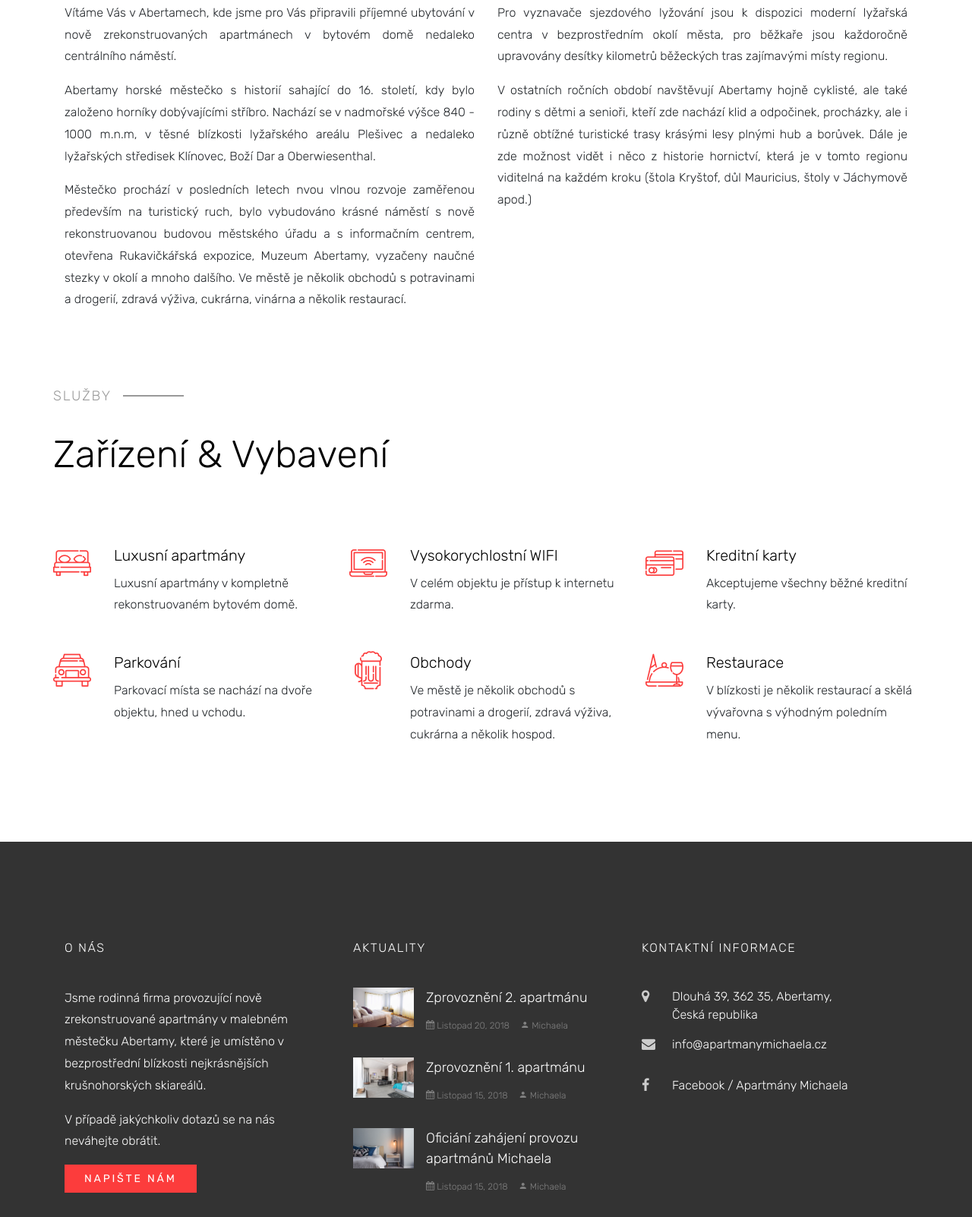
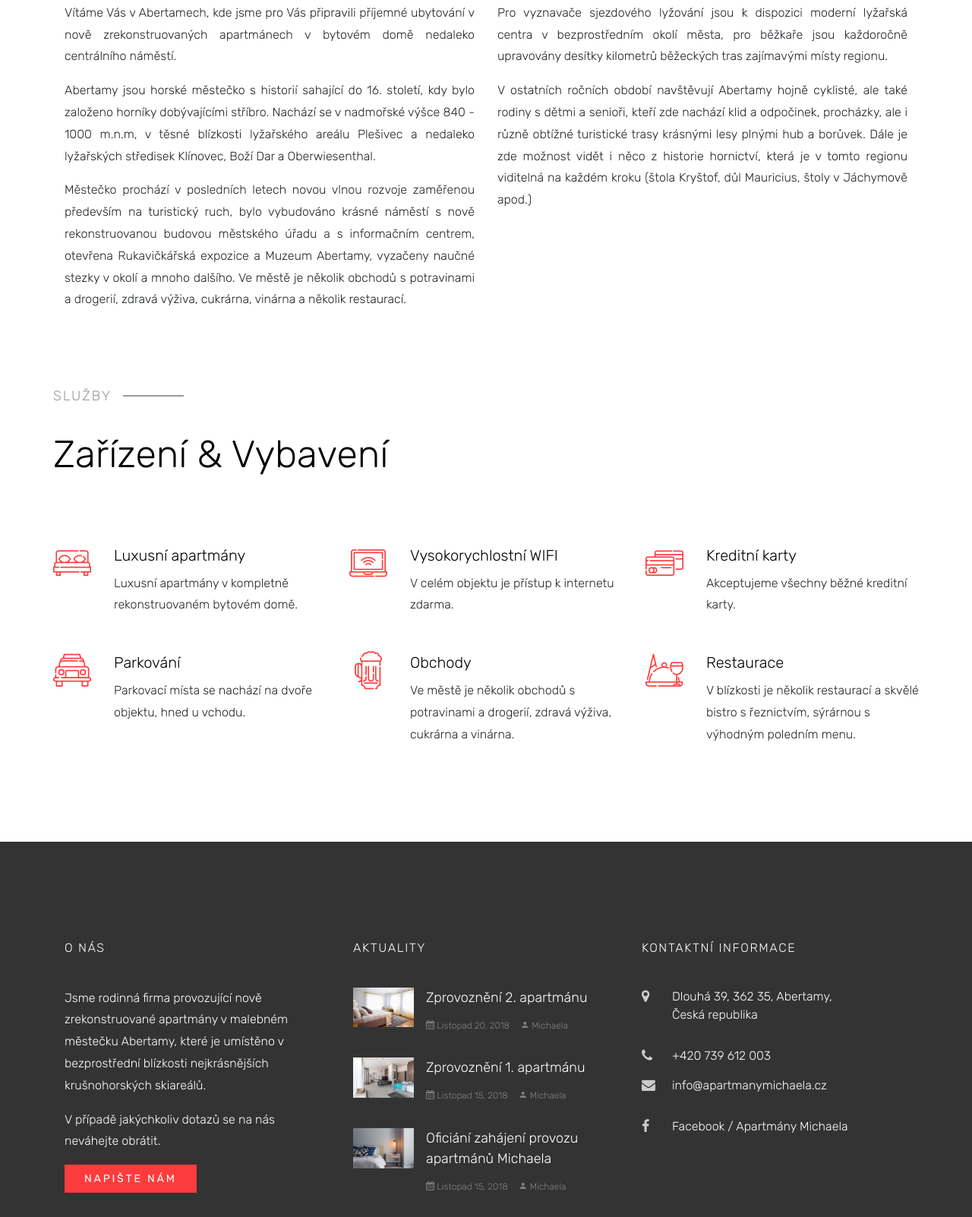
Before and after one commit to grolljak/abertamy, a plain HTML site: page index.html in a window 1280 px wide. Shown: the part 1156-2758 px from the top of the page at 76% size. Drawn offline with Linux system fonts and the light colour scheme; some packages are replaced by stand-ins of ours; no server answers; a script that the page names is missing; files whose address does not match are found by name.

Commit message:
Few minor fixes, typos etc.

```diff
--- a/index.html
+++ b/index.html
@@ -142,11 +142,11 @@
           <div class="col-md-6" style="text-align: justify">
             <p>Vítáme Vás v Abertamech, kde jsme pro Vás připravili příjemné ubytování v nově zrekonstruovaných
               apartmánech v bytovém domě nedaleko centrálního náměstí.</p>
-            <p>Abertamy horské městečko s historií sahající do 16. století, kdy bylo založeno horníky dobývajícími stříbro.
+            <p>Abertamy jsou horské městečko s historií sahající do 16. století, kdy bylo založeno horníky dobývajícími stříbro.
               Nachází se v nadmořské výšce 840 - 1000 m.n.m,
               v těsné blízkosti lyžařského areálu Plešivec a nedaleko lyžařských středisek Klínovec, Boží Dar a Oberwiesenthal.</p>
-            <p>Městečko prochází v posledních letech nvou vlnou rozvoje zaměřenou především na turistický ruch, bylo vybudováno
-              krásné náměstí s nově rekonstruovanou budovou městského úřadu a s informačním centrem, otevřena Rukavičkářská expozice,
+            <p>Městečko prochází v posledních letech novou vlnou rozvoje zaměřenou především na turistický ruch, bylo vybudováno
+              krásné náměstí s nově rekonstruovanou budovou městského úřadu a s informačním centrem, otevřena Rukavičkářská expozice a
               Muzeum Abertamy, vyzačeny naučné stezky v okolí a mnoho dalšího. Ve městě je několik obchodů s potravinami a drogerií,
               zdravá výživa, cukrárna, vinárna a několik restaurací.</p>
           </div>
@@ -154,7 +154,7 @@
             <p>Pro vyznavače sjezdového lyžování jsou k dispozici moderní lyžařská centra v bezprostředním okolí města,
               pro běžkaře jsou každoročně upravovány desítky kilometrů běžeckých tras zajímavými místy regionu.</p>
             <p>V ostatních ročních období navštěvují Abertamy hojně cyklisté, ale také rodiny s dětmi a senioři,
-              kteří zde nachází klid a odpočinek, procházky, ale i různě obtížné turistické trasy krásými lesy plnými hub a borůvek.
+              kteří zde nachází klid a odpočinek, procházky, ale i různě obtížné turistické trasy krásnými lesy plnými hub a borůvek.
               Dále je zde možnost vidět i něco z historie hornictví, která je v tomto regionu viditelná na každém kroku
               (štola Kryštof, důl Mauricius, štoly v Jáchymově apod.)</p>
           </div>
@@ -217,7 +217,7 @@
             <div class="icon"><span class="flaticon-beer"></span></div>
             <div class="media-body">
               <h3 class="heading">Obchody</h3>
-              <p>Ve městě je několik obchodů s potravinami a drogerií, zdravá výživa, cukrárna a několik hospod.</p>
+              <p>Ve městě je několik obchodů s potravinami a drogerií, zdravá výživa, cukrárna a vinárna.</p>
             </div>
           </div>
         </div>
@@ -227,7 +227,7 @@
           <div class="icon"><span class="flaticon-dinner"></span></div>
           <div class="media-body">
             <h3 class="heading">Restaurace</h3>
-            <p>V blízkosti je několik restaurací a skělá vývařovna s výhodným poledním menu.</p>
+            <p>V blízkosti je několik restaurací a skvělé bistro s řeznictvím, sýrárnou s výhodným poledním menu.</p>
           </div>
         </div>
       </div>
@@ -290,8 +290,8 @@
           <div class="block-23">
             <h3 class="heading-section">Kontaktní informace</h3>
             <ul>
-              <li><span class="icon icon-map-marker"></span><span class="text">Dlouhá 39, 362 35, Abertamy, Česká&nbsp;republika</span></li>
-              <!-- <li><a href="#"><span class="icon icon-phone"></span><span class="text">+2 392 3929 210</span></a></li> -->
+              <li><a href="https://www.google.com/maps/place/Dlouh%C3%A1+39,+362+35+Abertamy/@50.3693832,12.8177006,17z/data=!3m1!4b1!4m5!3m4!1s0x47a0bc9465ec0d29:0x567e6ffb28586150!8m2!3d50.3693832!4d12.8198893"><span class="icon icon-map-marker"></span><span class="text">Dlouhá 39, 362 35, Abertamy, Česká&nbsp;republika</span></a></li>
+              <li><span class="icon icon-phone"></span><span class="text">+420 739 612 003</span></li>
               <li><a href="mailto:info%40apartmanymichaela.cz"><span class="icon icon-envelope"></span><span class="text">info&#064apartmanymichaela.cz</span></a></li>
               <li><a href="https://www.facebook.com/apartmanymichaela/"><span class="icon icon-facebook"></span><span class="text">Facebook / Apartmány Michaela</span></a></li>
             </ul>
```
Also changed, not shown: about.html (+2 -2 lines), activities.html (+2 -2 lines), blog-single.html (+2 -2 lines), blog.html (+2 -2 lines), contact.html (+2 -2 lines), podminky.html (+2 -2 lines), rezervace.html (+2 -2 lines), rooms.html (+7 -7 lines), services.html (+2 -2 lines).
